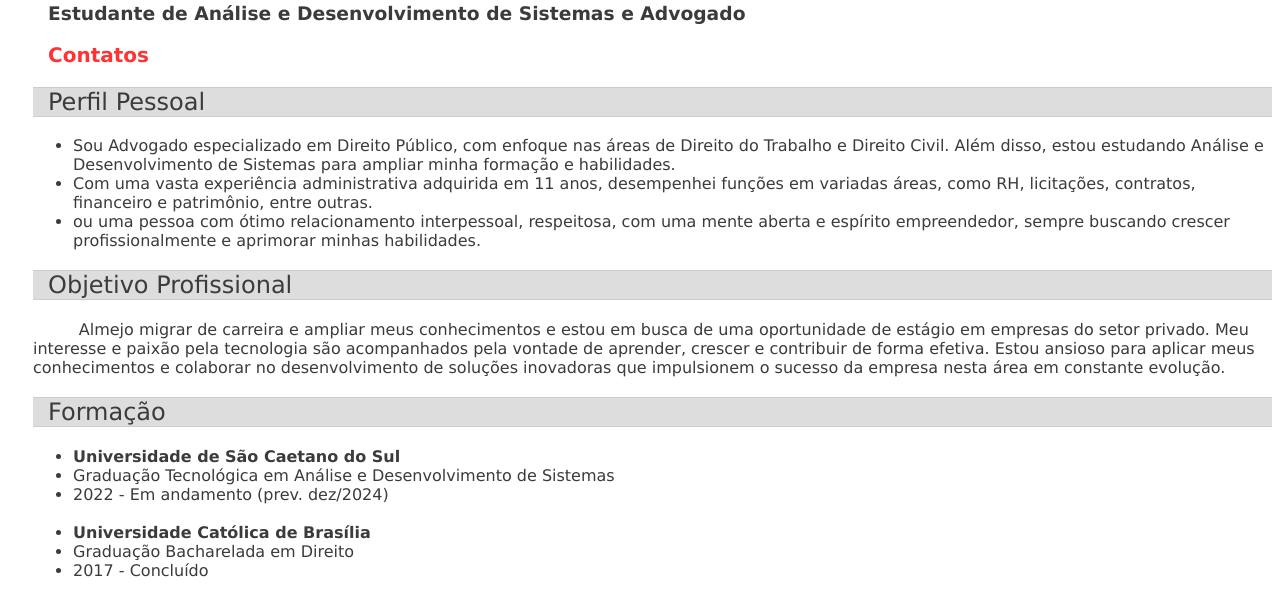
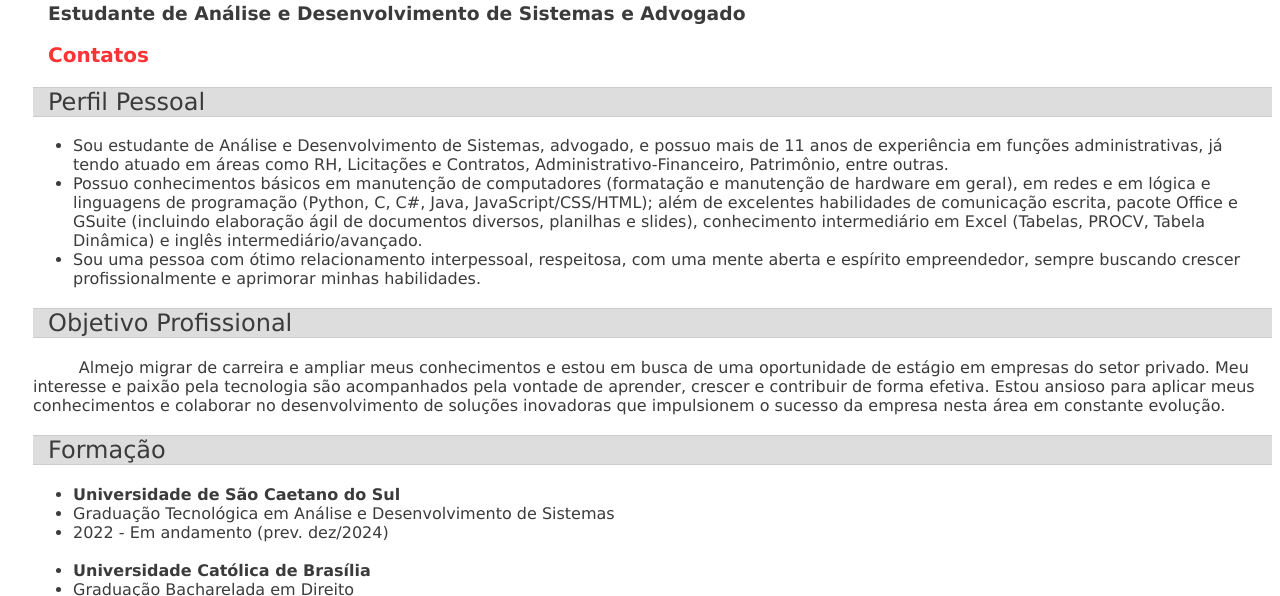
Before and after one commit to BielBauer/meu-site, a plain HTML site: page index.html in a window 1280 px wide. Shown: the part 81-677 px from the top of the page. Drawn offline with Linux system fonts and the light colour scheme.

Commit message:
Mudança no perfil pessoal

```diff
--- a/index.html
+++ b/index.html
@@ -21,11 +21,14 @@
     <h2>Perfil Pessoal</h2>
 
     <ul>
-        <li>Sou Advogado especializado em Direito Público, com enfoque nas áreas de Direito do Trabalho e Direito Civil.
-            Além disso, estou estudando Análise e Desenvolvimento de Sistemas para ampliar minha formação e habilidades.</li>
-        <li>Com uma vasta experiência administrativa adquirida em 11 anos, desempenhei funções em variadas áreas, como RH,
-            licitações, contratos, financeiro e patrimônio, entre outras.</li>
-        <li>ou uma pessoa com ótimo relacionamento interpessoal, respeitosa, com uma mente aberta e espírito empreendedor,
+        <li>Sou estudante de Análise e Desenvolvimento de Sistemas, advogado, e possuo mais de 11 anos de experiência em funções
+            administrativas, já tendo atuado em áreas como RH, Licitações e Contratos, Administrativo-Financeiro, Patrimônio,
+            entre outras.</li>
+        <li>Possuo conhecimentos básicos em manutenção de computadores (formatação e manutenção de hardware em geral), em redes e
+            em lógica e linguagens de programação (Python, C, C#, Java, JavaScript/CSS/HTML); além de excelentes habilidades de
+            comunicação escrita, pacote Office e GSuite (incluindo elaboração ágil de documentos diversos, planilhas e slides),
+            conhecimento intermediário em Excel (Tabelas, PROCV, Tabela Dinâmica) e inglês intermediário/avançado.</li>
+        <li>Sou uma pessoa com ótimo relacionamento interpessoal, respeitosa, com uma mente aberta e espírito empreendedor,
             sempre buscando crescer profissionalmente e aprimorar minhas habilidades.</li>
     </ul>
 
@@ -137,7 +140,7 @@
         <li>Facilidade com o uso de ferramentas online para controle de prazos e atividades, como Google Agenda e Google Keep.</li>
         <li>Habilidade com o uso de Sistemas da Administração Pública, como SEI, PJe e eSAJ.</li>
         <li>Facilidade na aprendizagem de novos sistemas.</li>
-        <li>Noções de Lógica de Programação e das linguagens Python, C, C#, Java, JavaScript/CSS/HTML.</li>
+        <li>Noções de Lógica de Programação e das linguagens Python, C, C#, Java, JavaScript/CSS/HTML e Banco de Dados.</li>
         <li>Proficiência em Word e PowerPoint avançados.</li>
         <li>Habilidade em Excel intermediário (tratamento de dados e tabelas, gráficos, PROCV, tabela dinâmica).</li>
         <li>Experiência em metodologia ágil Kanban, com utilização de ferramentas como Trello.</li>
```
